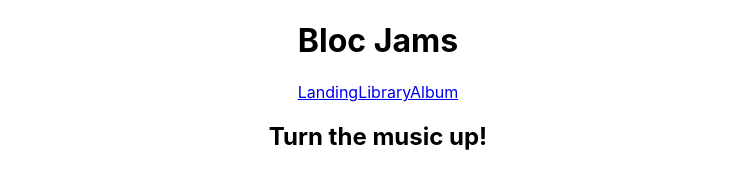
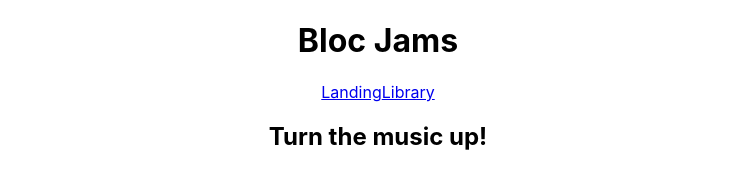
Before and after one commit to daisukatione/bloc-jams-react, a React (Create React App) app: page / in a window 1280 px wide. Shown: the top 172 px of the page, without its empty margins (262-1017 px from the left). Built offline with nearby package versions, Linux system fonts and the light colour scheme.

Commit message:
completed assignment component: Alnbum

```diff
--- a/src/App.js
+++ b/src/App.js
@@ -15,7 +15,6 @@ class App extends Component {
           <nav>
             <Link to='/'>Landing</Link>
             <Link to='/library/'>Library</Link>
-            <Link to='/album/something/'>Album</Link>
           </nav>
         </header>
         <main>
```
